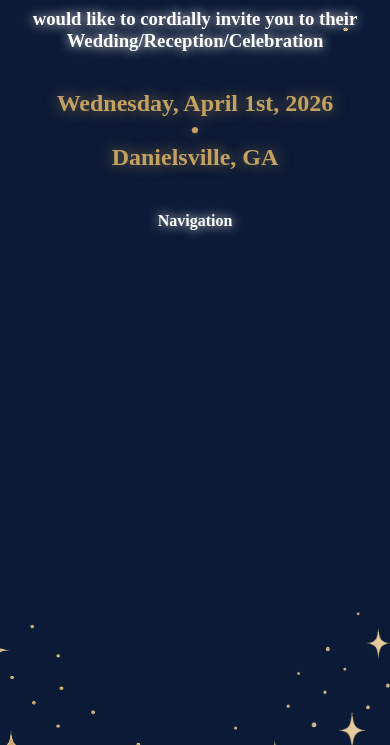
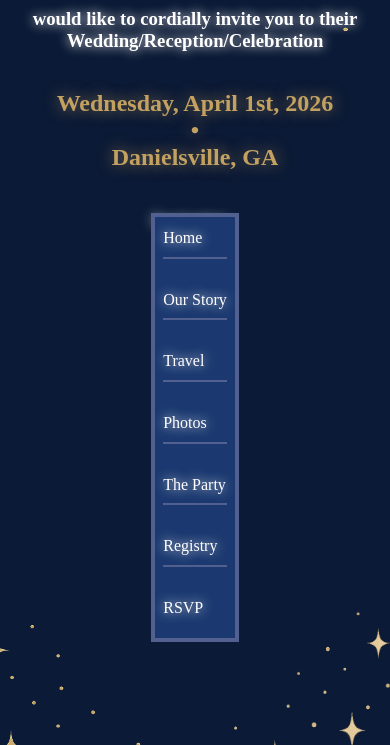
Before and after one commit to JColeCr/JColeCr.github.io, a plain HTML site: page index.html in a window 390 px wide. Both pictures are taken after a click on the element "Navigation". Shown: the part 99-844 px from the top of the page. Drawn offline with Linux system fonts and the light colour scheme.

Commit message:
Update style.css
Updated to better reflect changes to HTML.

```diff
--- a/style.css
+++ b/style.css
@@ -77,6 +77,8 @@ br {
 }
 #mobLinks {
     display: none;
+    flex-direction: column;
+    gap: 0.5rem;
 }
 
 .naviClick {
@@ -228,6 +230,7 @@ br {
     #noBorder {
         border-right: none;
     }
+
     #mobileNav {
         display: none;
     }
@@ -280,23 +283,22 @@ br {
         text-shadow:0px 0px .75rem rgba(255,255,255,1);
     }
 
-    #mobileNav:focus-within #mobLinks{
-    display: flex;
-    flex-direction: column;
-    align-items: center;
-  }
+
   #mobileNav a {
     margin: 0.75rem 0.5rem;
     text-shadow: 0px 0px .75rem rgba(255,255,255,1);
     color: white;
     padding-bottom: .6rem;
+    text-decoration: none;
   }
-    #mobLinks {
-  position: relative;
-  bottom: 2.4rem;
-  z-index: 10;
-  border: 0.25rem solid #526090;
-  background-color:#1b3970;
+
+    #mobLinks.show {
+    display: flex;
+    position: relative;
+    bottom: 2.4rem;
+    z-index: 10;
+    border: 0.25rem solid #526090;
+    background-color:#1b3970;
     }
 
     .mobNavBorder {
```
